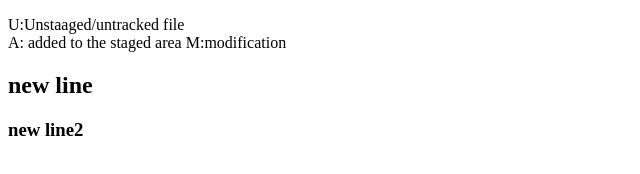
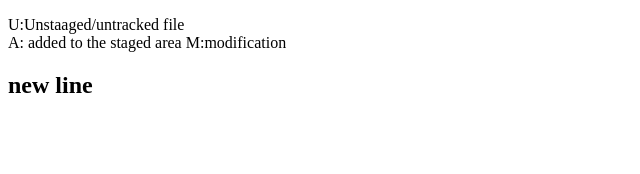
Before and after one commit to montassar21/scenario1, a plain HTML site: page index.html in a window 1280 px wide. Shown: the whole page, without its empty margins (0-640 px from the left). Drawn offline with Linux system fonts and the light colour scheme.

Commit message:
new file

```diff
--- a/index.html
+++ b/index.html
@@ -12,7 +12,5 @@
 M:modification
     </p>
     <h2>new line</h2>
-    <h3>new line2
-    </h3>
 </body>
 </html>
--- /dev/null
+++ b/script.js
@@ -0,0 +1 @@
+console.log("hello");
```
